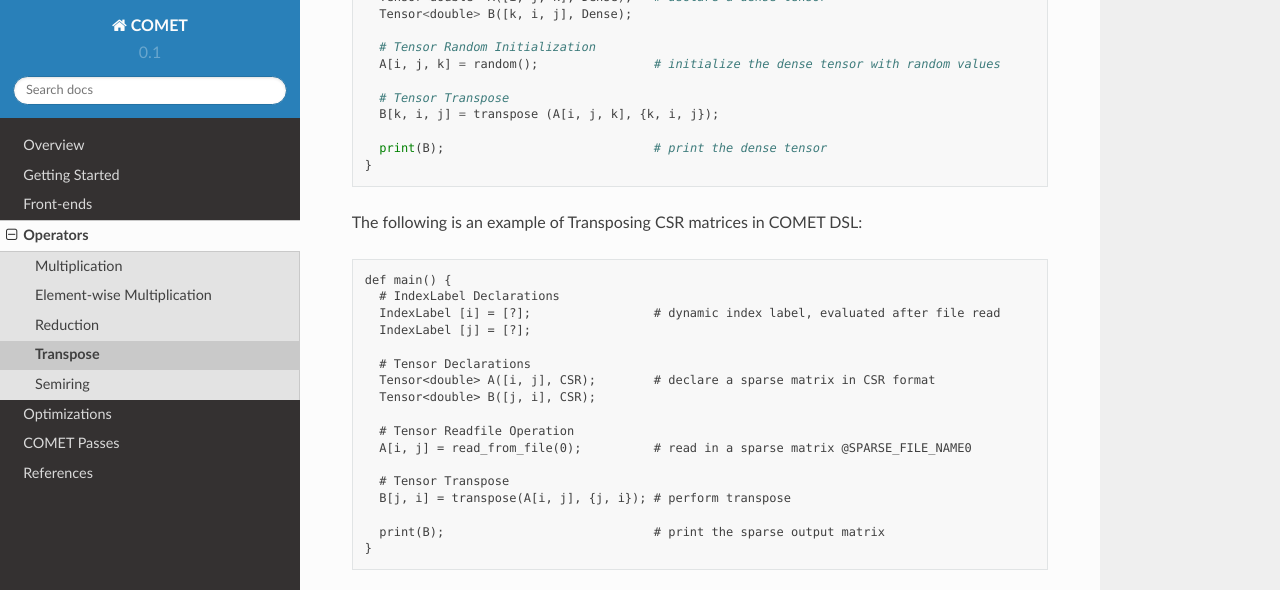
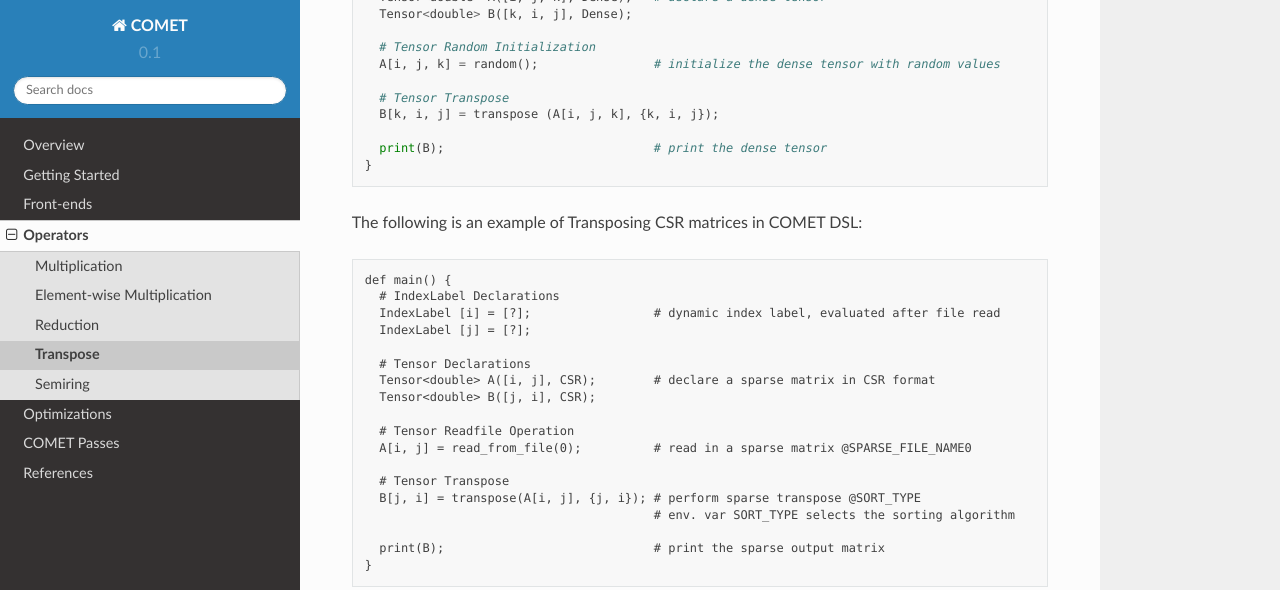
Before and after one commit to pnnl/COMET, a Sphinx documentation site: the page built from docs/source/operations/transpose.rst, in a window 1280 px wide and 900 px high, scrolled down 691 px, cut to the strip 0-590 px from the top of the window. Built offline with Sphinx 7.4.7 and the Read the Docs theme 2.0.0, drawn with Linux system fonts in a browser that asks for light colours.

Commit message:
updated docs for transpose op

```diff
--- a/docs/source/frontends/rust.rst
+++ b/docs/source/frontends/rust.rst
@@ -63,14 +63,14 @@
       let i = Index::new();
       let j = Index::new();
 
-      let A = Tensor::<f64>::coo([i, j]).fill_from_file("../../../integration_test/data/test_rank2.mtx");
+      let A = Tensor::<f64>::coo([i, j]).fill_from_file("path/to/mtx/file");
       let a = A.sum();
       a.print();
    }}
 
    comet_rs::comet_fn! { dense_mm, {
       let i = Index::with_value(8);
-      let j: Index = Index::with_value(4);
+      let j = Index::with_value(4);
       let k = Index::with_value(2);
       let A = Tensor::<f64>::dense([i, j]).fill(2.2);
       let mut B = Tensor::<f64>::dense([j, k]).fill(3.4);
--- a/docs/source/operations/semiring.rst
+++ b/docs/source/operations/semiring.rst
@@ -70,6 +70,7 @@
    }
 
 The following is an example of semiring operation in Rust eDSL:
+
 .. highlight:: rust
 
 ::
--- a/docs/source/operations/transpose.rst
+++ b/docs/source/operations/transpose.rst
@@ -55,7 +55,8 @@
      A[i, j] = read_from_file(0);          # read in a sparse matrix @SPARSE_FILE_NAME0
 
      # Tensor Transpose
-     B[j, i] = transpose(A[i, j], {j, i}); # perform transpose
+     B[j, i] = transpose(A[i, j], {j, i}); # perform sparse transpose @SORT_TYPE
+                                           # env. var SORT_TYPE selects the sorting algorithm
 
      print(B);                             # print the sparse output matrix
    }
```
Also changed, not shown: docs/source/optimizations/transpose.rst (+12 -0 lines).
